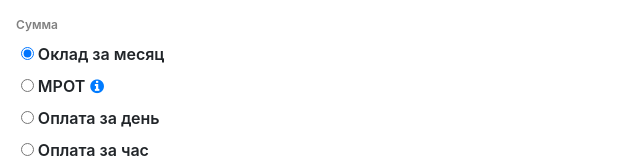
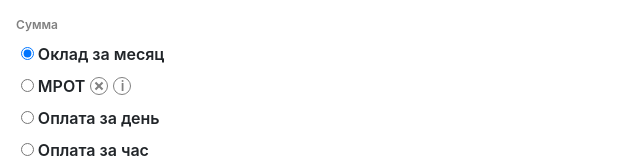
Before and after one commit to kenar88/test-control, a React (Create React App) app: page / in a window 1280 px wide. Shown: the top 164 px of the page, without its empty margins (0-640 px from the left). Built offline with nearby package versions, Linux system fonts and the light colour scheme.

Commit message:
feat: info circle component adeed

```diff
--- a/src/components/Form.js
+++ b/src/components/Form.js
@@ -14,11 +14,13 @@ const Form = () => {
             <Field name='paymentType' component='input' type='radio' value='perMonth' />{' '}
             Оклад за месяц
           </label>
-          <label className='form-container__label'>
-            <Field name='paymentType' component='input' type='radio' value='defaultPay' />{' '}
-            МРОТ
+          <div>
+            <label>
+              <Field name='paymentType' component='input' type='radio' value='defaultPay' />{' '}
+              МРОТ
+            </label>
             <InfoCircle />
-          </label>
+          </div>
           <label className='form-container__label'>
             <Field name='paymentType' component='input' type='radio' value='perDay' />{' '}
             Оплата за день
--- a/src/components/form/InfoCircle.js
+++ b/src/components/form/InfoCircle.js
@@ -1,9 +1,17 @@
 import React from 'react';
 
-const InfoCircle = (props) => {
+const InfoCircle = () => {
   return (
-    <i className="fa fa-info-circle fa_custom fa-1x"></i>
-  )
+    <React.Fragment>
+      <div className="circle">
+        <div className="circle__before-cross"></div>
+        <div className="circle__after-cross"></div>
+      </div>
+      <div className="circle">
+        <div className="circle__before-info">i</div>
+      </div>
+    </React.Fragment>
+  );
 }
 
 export default InfoCircle;
--- /dev/null
+++ b/src/styles/form.scss
@@ -0,0 +1,36 @@
+$base-margin: 1em;
+
+.form-container {
+  margin: $base-margin;
+  font-weight: 600;
+}
+
+.form-container__label {
+  display: block;
+}
+
+.form-container__label_gray {
+  font-size: 12px;
+  color: gray;
+}
+
+.form-container__radio {
+  margin: 0.3em;
+}
+
+.info-container {
+  width: max-content;
+  margin: $base-margin;
+  padding: 1.2em;
+  background-color: #fbf4da;
+  border-radius: 2px;
+}
+
+.info-container > p {
+  margin-bottom: 0.3em;
+}
+
+.fa_custom {
+  padding-left: 5px;
+  color: #007bff;
+}
--- a/src/styles/index.scss
+++ b/src/styles/index.scss
@@ -1,38 +1,3 @@
-$base-margin: 1em;
-
-.form-container {
-  margin: $base-margin;
-  font-weight: 600;
-}
-
-.form-container__label {
-  display: block;
-}
-
-.form-container__label_gray {
-  font-size: 12px;
-  color: gray;
-}
-
-.form-container__radio {
-  margin: 0.3em;
-}
-
-.info-container {
-  width: max-content;
-  margin: $base-margin;
-  padding: 1.2em;
-  background-color: #fbf4da;
-  border-radius: 2px;
-}
-
-.info-container > p {
-  margin-bottom: 0.3em;
-}
-
-.fa_custom {
-  padding-left: 5px;
-  color: #007bff;
-}
-
+@import './form.scss';
+@import './infoCircle.scss';
 @import '~bootstrap/scss/bootstrap.scss';
--- /dev/null
+++ b/src/styles/infoCircle.scss
@@ -0,0 +1,45 @@
+.circle {
+  display: inline-block;
+  margin-left: 5px;
+  width: 18px;
+  height: 18px;
+  position: relative;
+  border-radius: 50%;
+  border: 0.5px solid gray;
+  cursor: pointer;
+  z-index: 2;
+  top: 3px;
+}
+
+.circle__before-cross,
+.circle__after-cross {
+  content: '';
+  position: absolute;
+  width: 10px;
+  height: 2px;
+  background-color: gray;
+  border-radius: 0;
+
+}
+
+.circle__before-cross {
+transform: rotate(225deg);
+left: 3px;
+top: 7px;
+}
+
+.circle__after-cross {
+  transform: rotate(-225deg);
+  left: 3px;
+  top: 7px;
+}
+
+.circle__before-info {
+  content: '';
+  position: absolute;
+  font-size: 14px;
+  z-index: 0;
+  color: gray;
+  left: 6.5px;
+  top: -3px;
+}
```
